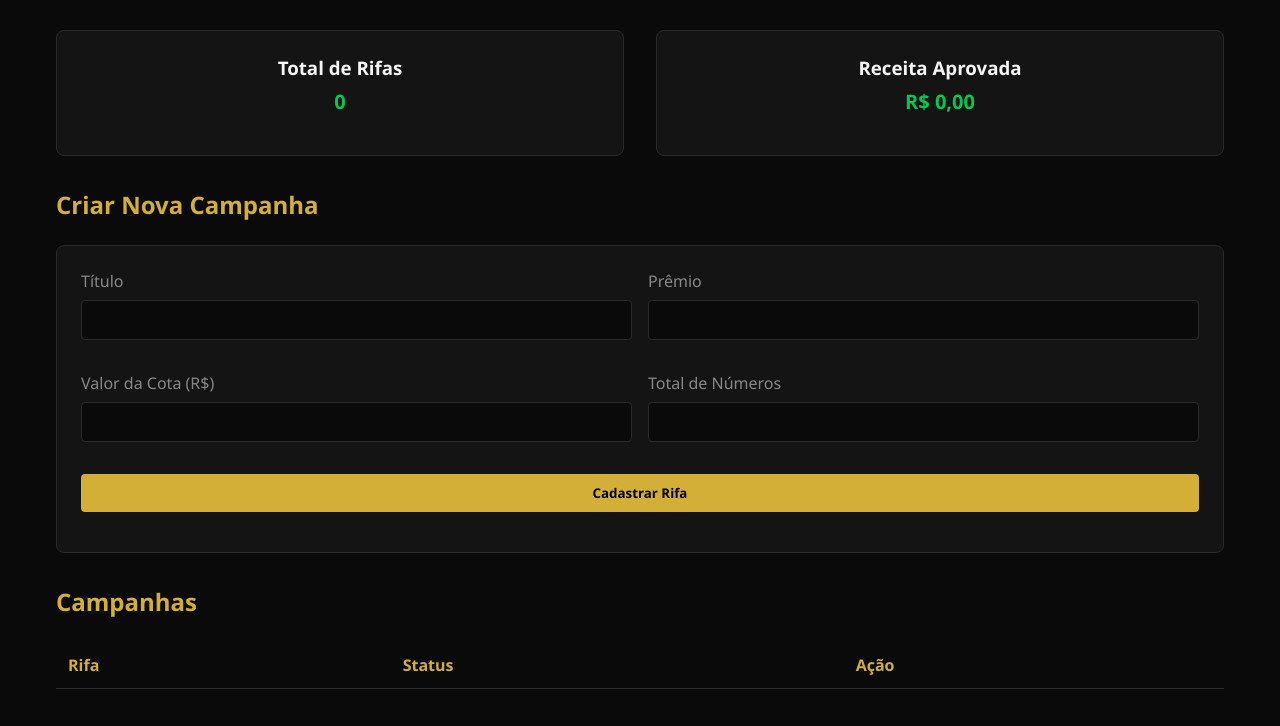
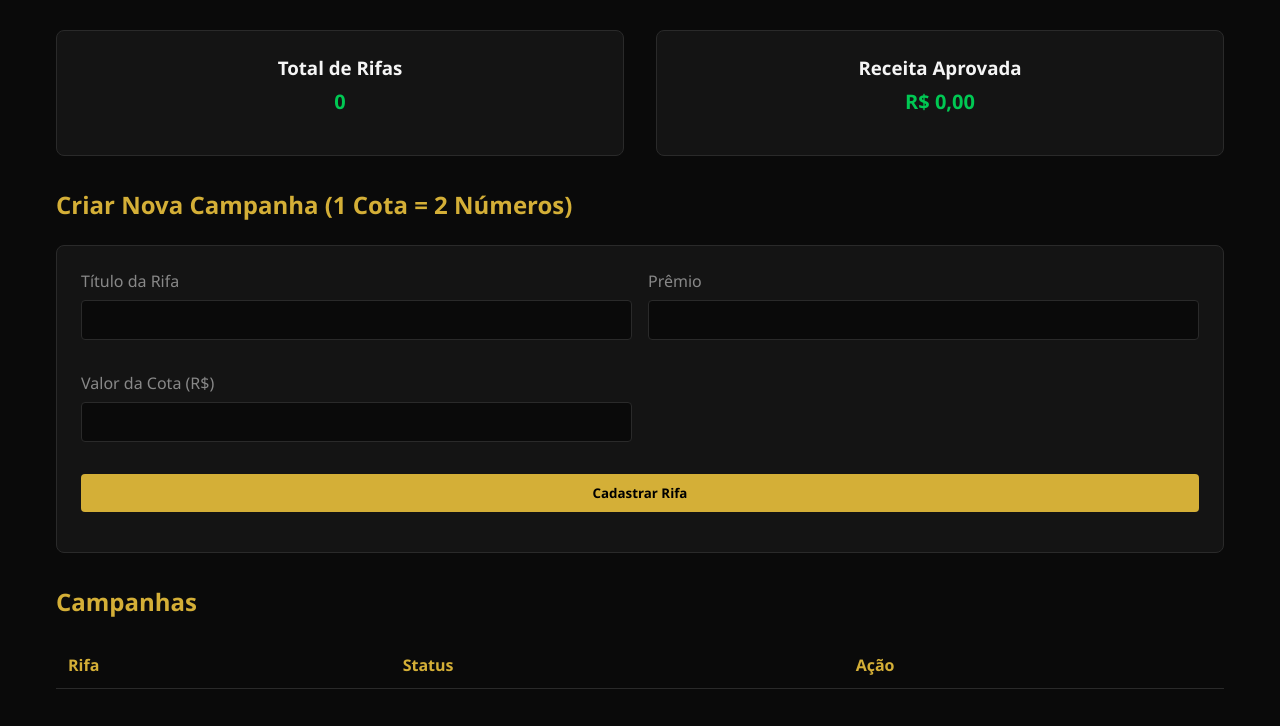
Before and after one commit to p3rtub4d00/BilhetedeOuro, a website: page public/admin/painel.html in a window 1280 px wide. Shown: the part 74-800 px from the top of the page. Drawn offline with Linux system fonts and the light colour scheme; no server answers.

Commit message:
Update painel.html

```diff
--- a/public/admin/painel.html
+++ b/public/admin/painel.html
@@ -23,13 +23,12 @@
             </div>
         </div>
 
-        <h2 class="title" style="text-align: left;">Criar Nova Campanha</h2>
+        <h2 class="title" style="text-align: left;">Criar Nova Campanha (1 Cota = 2 Números)</h2>
         <div class="card" style="text-align: left; margin-bottom: 2rem;">
             <form id="form-nova-rifa" style="display: grid; grid-template-columns: 1fr 1fr; gap: 1rem;">
-                <div class="form-group"><label>Título</label><input type="text" id="n-titulo" class="form-control" required></div>
+                <div class="form-group"><label>Título da Rifa</label><input type="text" id="n-titulo" class="form-control" required></div>
                 <div class="form-group"><label>Prêmio</label><input type="text" id="n-premio" class="form-control" required></div>
                 <div class="form-group"><label>Valor da Cota (R$)</label><input type="number" step="0.01" id="n-valor" class="form-control" required></div>
-                <div class="form-group"><label>Total de Números</label><input type="number" id="n-total" class="form-control" required></div>
                 <div class="form-group" style="grid-column: span 2;">
                     <button type="submit" class="btn">Cadastrar Rifa</button>
                 </div>
```
